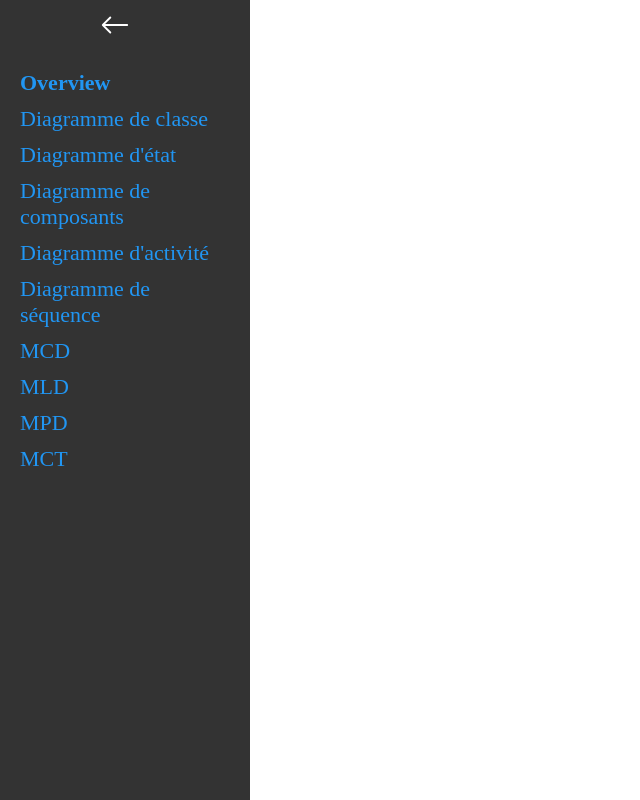
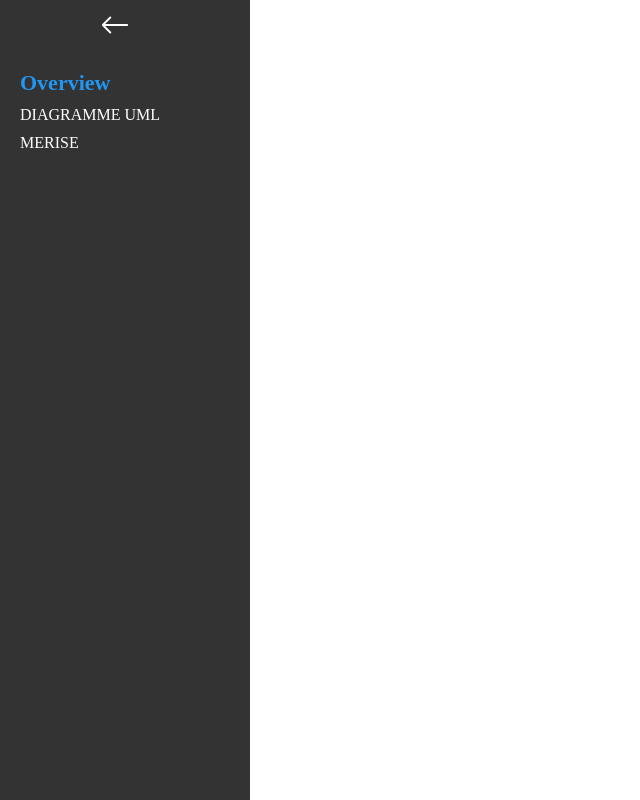
Before and after one commit to 2023-cda-alt-devops-p3/catalog-az, a React (Create React App) app: page / in a window 1280 px wide. Shown: the whole page, without its empty margins (0-640 px from the left). Built offline with nearby package versions, Linux system fonts and the light colour scheme.

Commit message:
feat: dropdown menu

```diff
--- a/src/components/sidebar/Sidebar.jsx
+++ b/src/components/sidebar/Sidebar.jsx
@@ -12,6 +12,18 @@ const Sidebar = () => {
       setIsOpen(!isOpen);
     };
 
+    const [dropdownOpen, setDropdownOpen] = useState(false);
+
+    const toggleDropdown = () => {
+      setDropdownOpen(!dropdownOpen);
+    };
+
+    const [dropdownTwoOpen, setDropdownTwoOpen] = useState(false);
+
+    const toggleDropdownTwo = () => {
+      setDropdownTwoOpen(!dropdownTwoOpen);
+    };
+
   return (
     <div>
      <BsArrowRight  size={30} className={`${isOpen ? 'hidden' : 'on'}`} onClick={toggleSidebar}/>
@@ -24,16 +36,30 @@ const Sidebar = () => {
       </button>
       <ul className='mt-50'>
         <li><h4 className='h4'><NavLink to={"/overview"}>Overview</NavLink></h4></li>
+        <li onClick={toggleDropdown}> DIAGRAMME UML</li>
+        {dropdownOpen && (
+            <ul>
                 <li><NavLink to={"/DC"} className='link' >Diagramme de classe</NavLink></li>
                 <li><NavLink to={"/DE"} className='link'>Diagramme d'état</NavLink></li>
+                <li><NavLink to={"/DCU"} className='link'>Diagramme de cas d'utilisation</NavLink></li>
                 <li><NavLink to={"DComp"} className='link' >Diagramme de composants</NavLink></li>
                 <li><NavLink to={"DA"} className='link' >Diagramme d'activité</NavLink></li>
                 <li><NavLink to={"DS"} className='link' >Diagramme de séquence</NavLink></li>
+            </ul>
+        )}
+
+        <li onClick={toggleDropdownTwo}>MERISE</li>
+        {dropdownTwoOpen && (
+            <ul>
                 <li><NavLink to={"MCD"} className='link' >MCD</NavLink></li>
                 <li><NavLink to={"MLD"} className='link' >MLD</NavLink></li>
                 <li><NavLink to={"MPD"} className='link' >MPD</NavLink></li>
                 <li><NavLink to={"MCT"} className='link' >MCT</NavLink></li>
             </ul>
+         )}
+
+      </ul>
+
     </div>
     </div>
 
```
Lines whose indentation alone changed are shown as unchanged.
